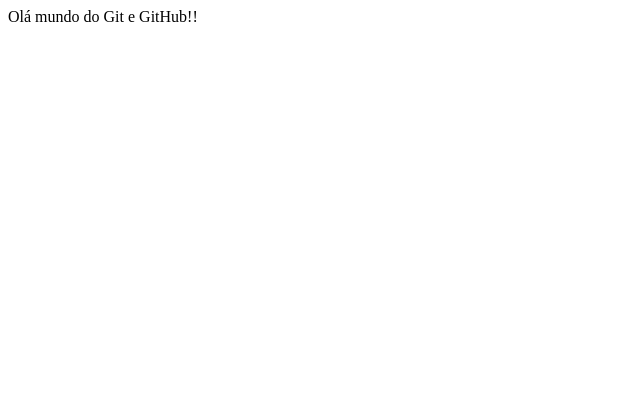
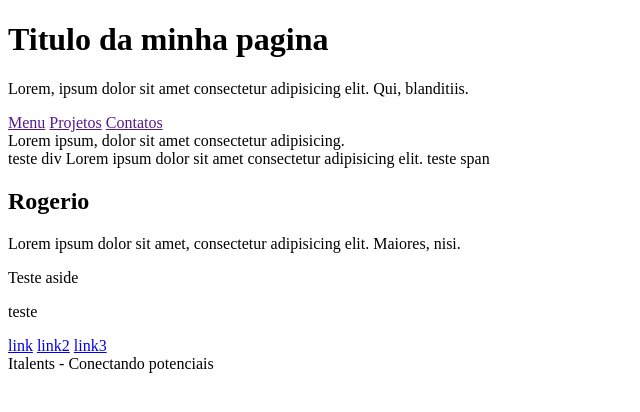
Before and after one commit to rogerio-donaire/aula-git-Github-VSCODE, a plain HTML site: page index.html in a window 1280 px wide. Shown: the whole page, without its empty margins (0-640 px from the left). Drawn offline with Linux system fonts and the light colour scheme.

Commit message:
prototipo

```diff
--- a/index.html
+++ b/index.html
@@ -6,6 +6,52 @@
     <title>Document</title>
 </head>
 <body>
-    Olá mundo do Git e GitHub!!
+    <header>
+        <h1>Titulo da minha pagina</h1>
+        <p>Lorem, ipsum dolor sit amet consectetur adipisicing elit. Qui, blanditiis.</p>
+    </header>
+
+    <nav>
+
+        <a href="">Menu</a>
+        <a href="">Projetos</a>
+        <a href="">Contatos</a>
+
+    </nav>
+
+    <main>
+
+        <div>
+            Lorem ipsum, dolor sit amet consectetur adipisicing.
+        </div>
+
+        teste div
+
+
+        <span>
+            Lorem ipsum dolor sit amet consectetur adipisicing elit.
+        </span>
+
+        teste span
+
+        <article id="artigo">
+            <h1>Rogerio</h1>
+            <p>Lorem ipsum dolor sit amet, consectetur adipisicing elit. Maiores, nisi.</p>
+        </article>
+
+        <p>Teste aside</p>
+        <aside>
+            <p>teste</p>
+            <a href="pagina2.html">link</a>
+            <a href="#artigo">link2</a>
+            <a href="https://www.google.com.br" target="_blank">link3</a>
+        </aside>
+
+    </main>
+
+    <footer>
+        Italents - Conectando potenciais
+    </footer>
+
 </body>
 </html>
```
Also changed, not shown: home.html (added, +30 -0 lines), pagina2.html (added, +22 -0 lines).
